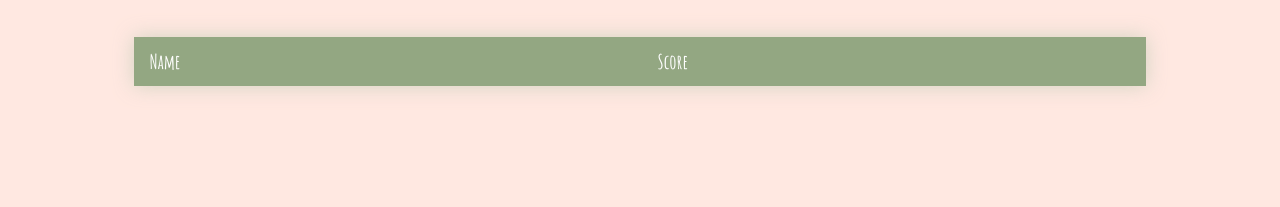
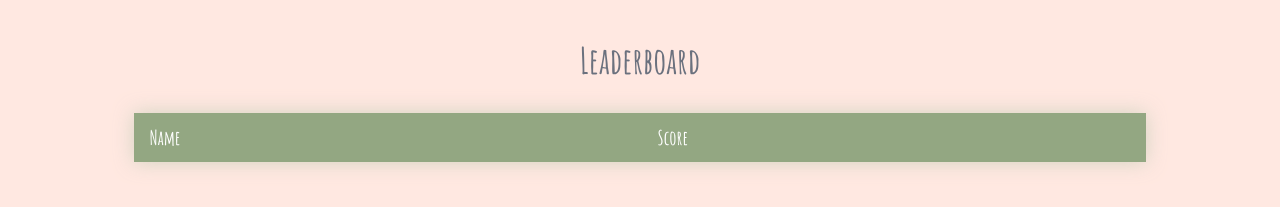
Before and after one commit to sergpapa/Art-match, a plain HTML site: page board.html in a window 1280 px wide. Shown: the part 219-426 px from the top of the page. Drawn offline with Linux system fonts and the light colour scheme.

Commit message:
added heading to board.html

```diff
--- a/assets/css/style.css
+++ b/assets/css/style.css
@@ -31,6 +31,11 @@ h2 {
 
 .no-display {
     display: none;
+}
+
+.subheading {
+    text-align: center;
+    font-size: 36px;
 }
 
 /* ---------------------  Colors ---*/
--- a/board.html
+++ b/board.html
@@ -56,6 +56,7 @@
 
     <!--  Board -->
     <section>
+        <h2 class="subheading">Leaderboard</h2>
         <table class="styled-table">
             <thead>
                 <tr>
```
